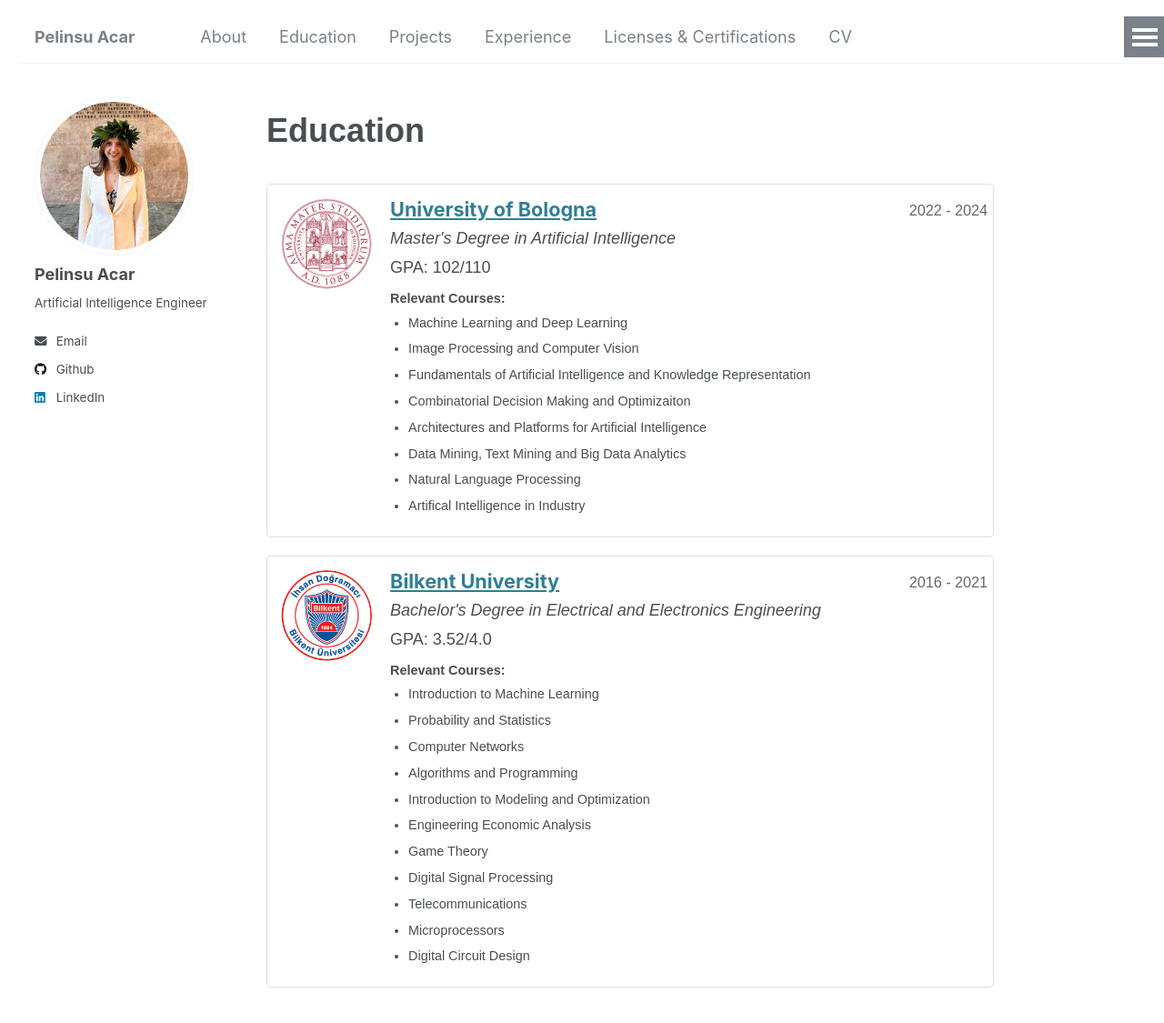
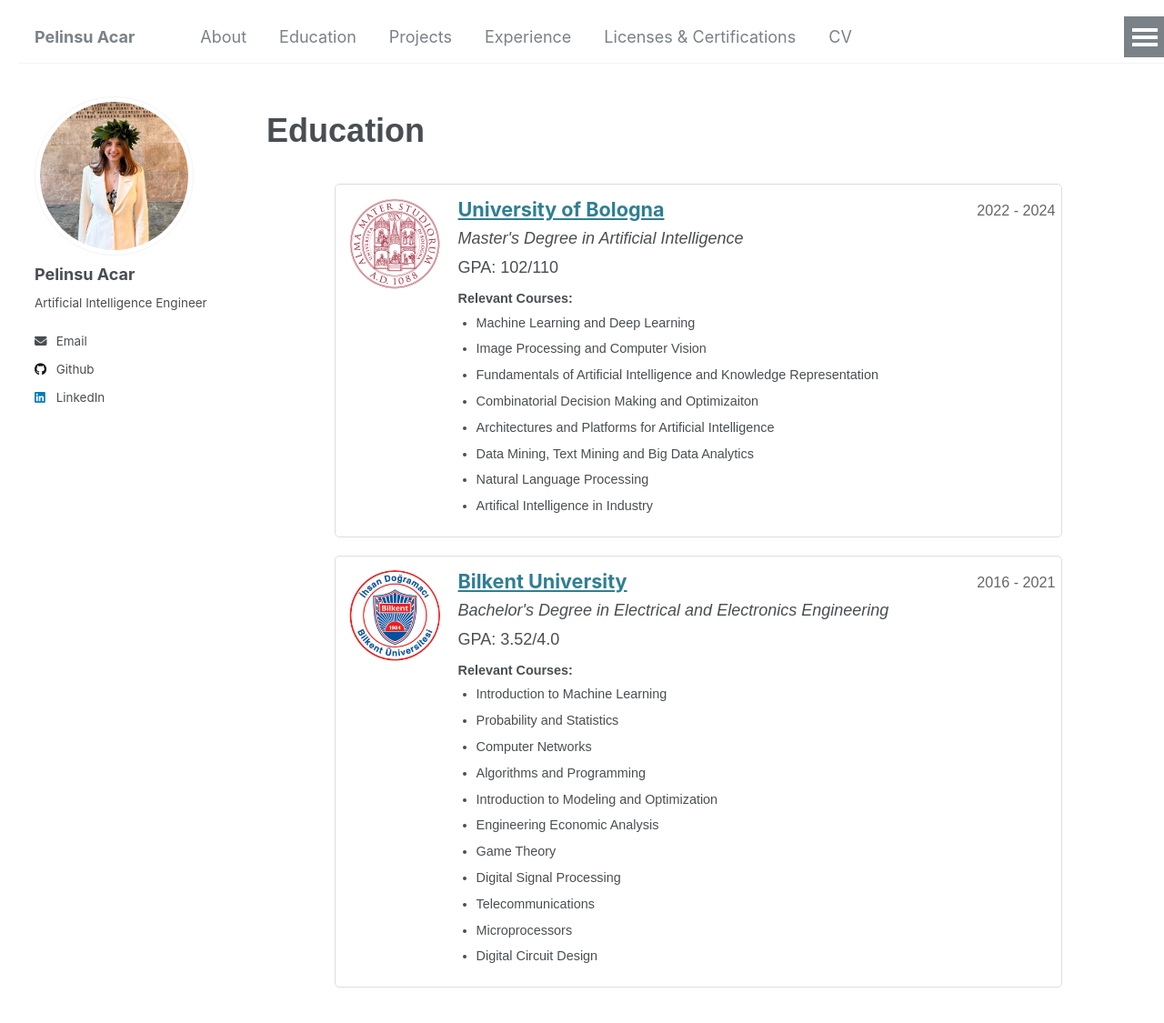
Before and after one commit to pelinsuacar/pelinsuacar.github.io, a Jekyll site: the page built from _pages/education.md, in a window 1280 px wide and 1324 px high. Shown: the top 1125 px of the window at 91% size. Built offline with Jekyll 4.4.1, drawn with Linux system fonts in a browser that asks for light colours.

Commit message:
Update education.html

```diff
--- a/_layouts/education.html
+++ b/_layouts/education.html
@@ -39,15 +39,12 @@ layout: default
     font-size: 2em; /* Adjust font size as needed */
     margin: 0 0 40px; /* Add sufficient margin above and below */
     }
-
-    .education {
-    width: 800px; /* Use full width */
-    margin-left: 0; /* Remove any centering */
+  .education {
+      width: 100%; /* Make it responsive */
+      max-width: 800px; /* Limit maximum width */
+      margin: auto; /* Center align */
   }
 
-  .education-section {
-    width: auto; /* Allow it to grow to fit content */
-  }
 
   .education-item {
     display: flex;
```
